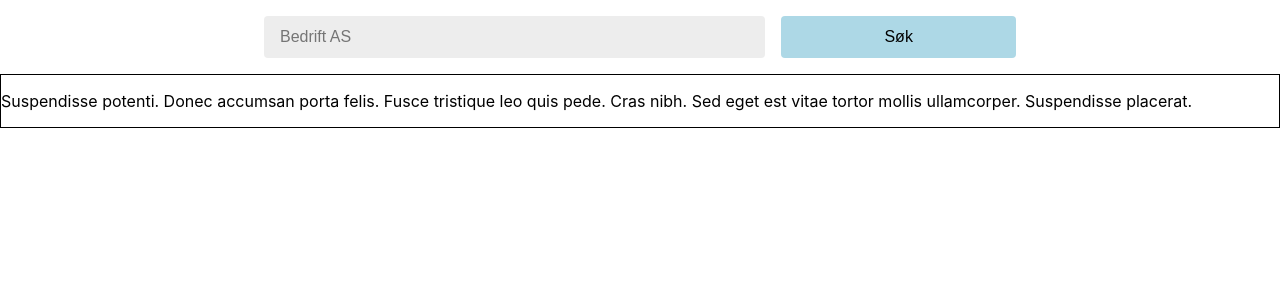
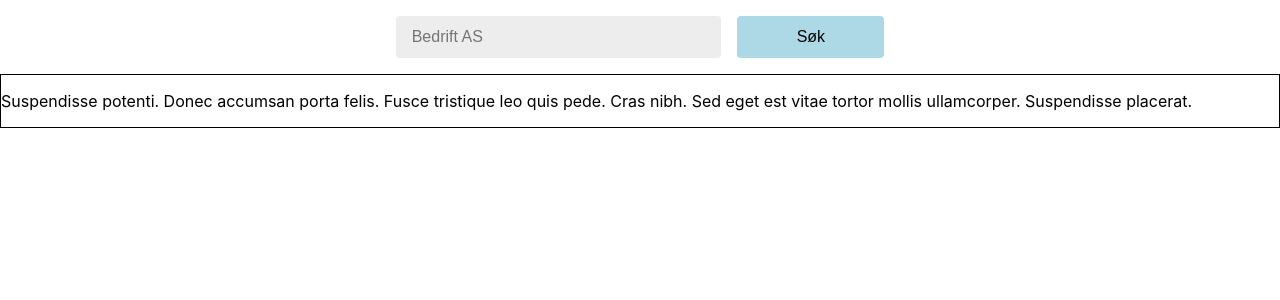
Before and after one commit to Skulsta/brreg, a React (Create React App) app: page / in a window 1280 px wide. Shown: the top 300 px of the page. Built offline with nearby package versions, Linux system fonts and the light colour scheme.

Commit message:
Better sizing for input

```diff
--- a/src/components/Search/Search.module.scss
+++ b/src/components/Search/Search.module.scss
@@ -32,7 +32,7 @@ input {
 
 @media (min-width: 768px) {
 .Form {
-  width: 60%;
+  max-width: 50ch;
   margin: .5rem auto;
   }
 }
```
